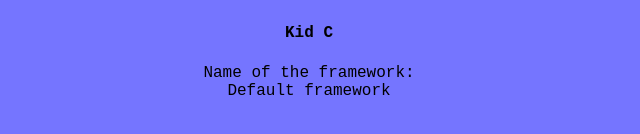
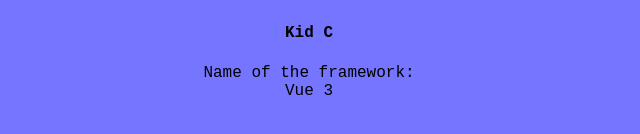
Before and after one commit to siggi-ai/Vue-Practice, a Vue app: page / in a window 1280 px wide. Shown: the part 386-520 px from the top of the page, without its empty margins (331-971 px from the left). Built offline with nearby package versions, Linux system fonts and the light colour scheme.

Commit message:
missing the letter e

```diff
--- a/src/components/KidCAPI.vue
+++ b/src/components/KidCAPI.vue
@@ -10,7 +10,7 @@ export default {
   name: "KidCAPI",
   //
   setup() {
-    const frameworkNameAPI = inject("framworkNameAPI", "Default framework");
+    const frameworkNameAPI = inject("frameworkNameAPI", "Default framework");
     //
     return {
       frameworkNameAPI,
```
